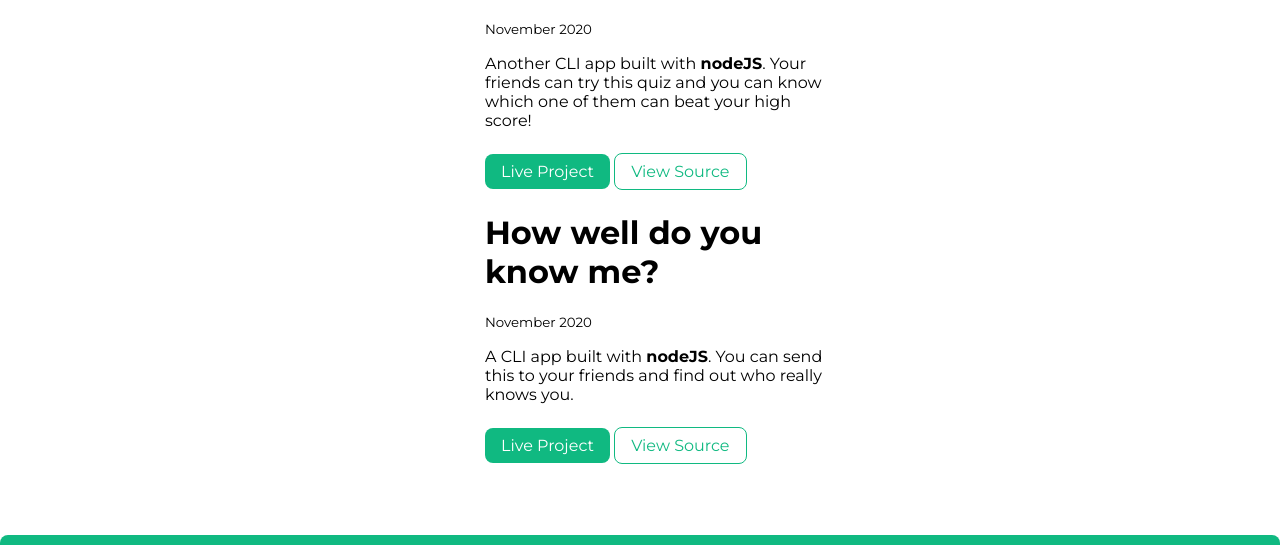
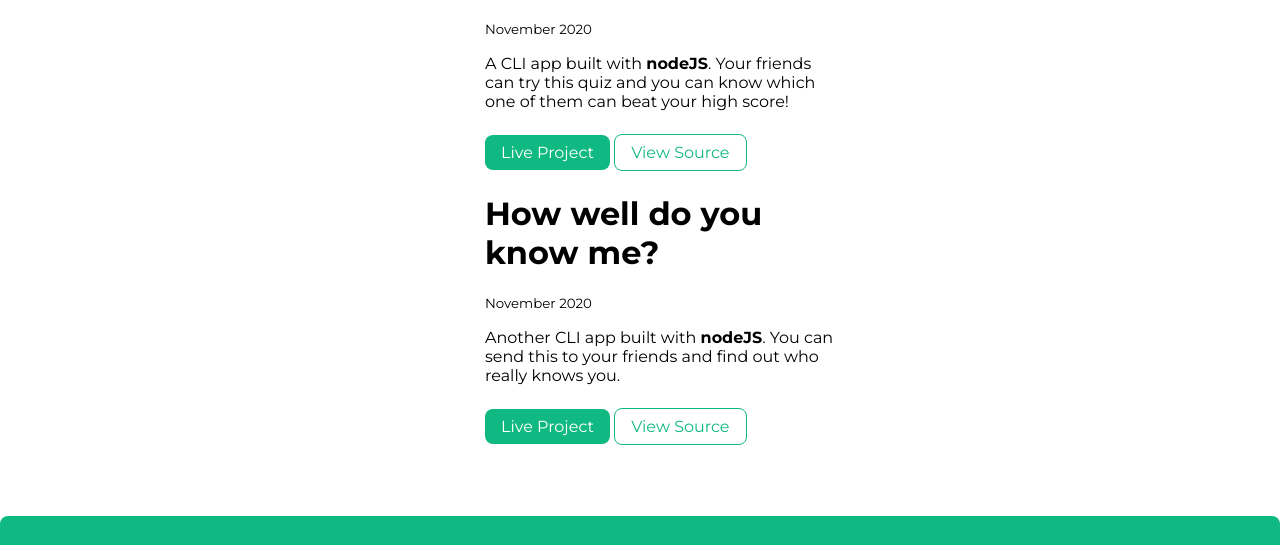
Before and after one commit to sahiljais/sahilsSite, a plain HTML site: page projects.html in a window 1280 px wide. Shown: the part 612-1157 px from the top of the page. Drawn offline with Linux system fonts and the light colour scheme.

Commit message:
Description changed
Minor change in project description.

```diff
--- a/projects.html
+++ b/projects.html
@@ -36,7 +36,7 @@
             <div class="container-center">
                 <h1>Football Quiz</h1>
                 <small>November 2020</small>
-                <p>Another CLI app built with <strong>nodeJS</strong>. Your friends can try this quiz and you can know
+                <p>A CLI app built with <strong>nodeJS</strong>. Your friends can try this quiz and you can know
                     which one of them can beat your high score!</p>
                 <div class="space">
                     <a class="link link-primary"
@@ -50,7 +50,7 @@
             <div class="container-center">
                 <h1>How well do you know me?</h1>
                 <small>November 2020</small>
-                <p>A CLI app built with <strong>nodeJS</strong>. You can send this to your friends and find out who
+                <p>Another CLI app built with <strong>nodeJS</strong>. You can send this to your friends and find out who
                     really knows you.</p>
                 <div class="space">
                     <a class="link link-primary" href="https://repl.it/@Scofield1/SahilsQuiz#index.js">Live Project</a>
--- a/styles.css
+++ b/styles.css
@@ -153,7 +153,6 @@ hr {
 
 .footer .icon {
     max-width: 25px;
-    /* display: block; */
     margin: auto;
 
 }
```
Also changed, not shown: blogs.html (+1 -2 lines), images/thoughts.svg (added).
